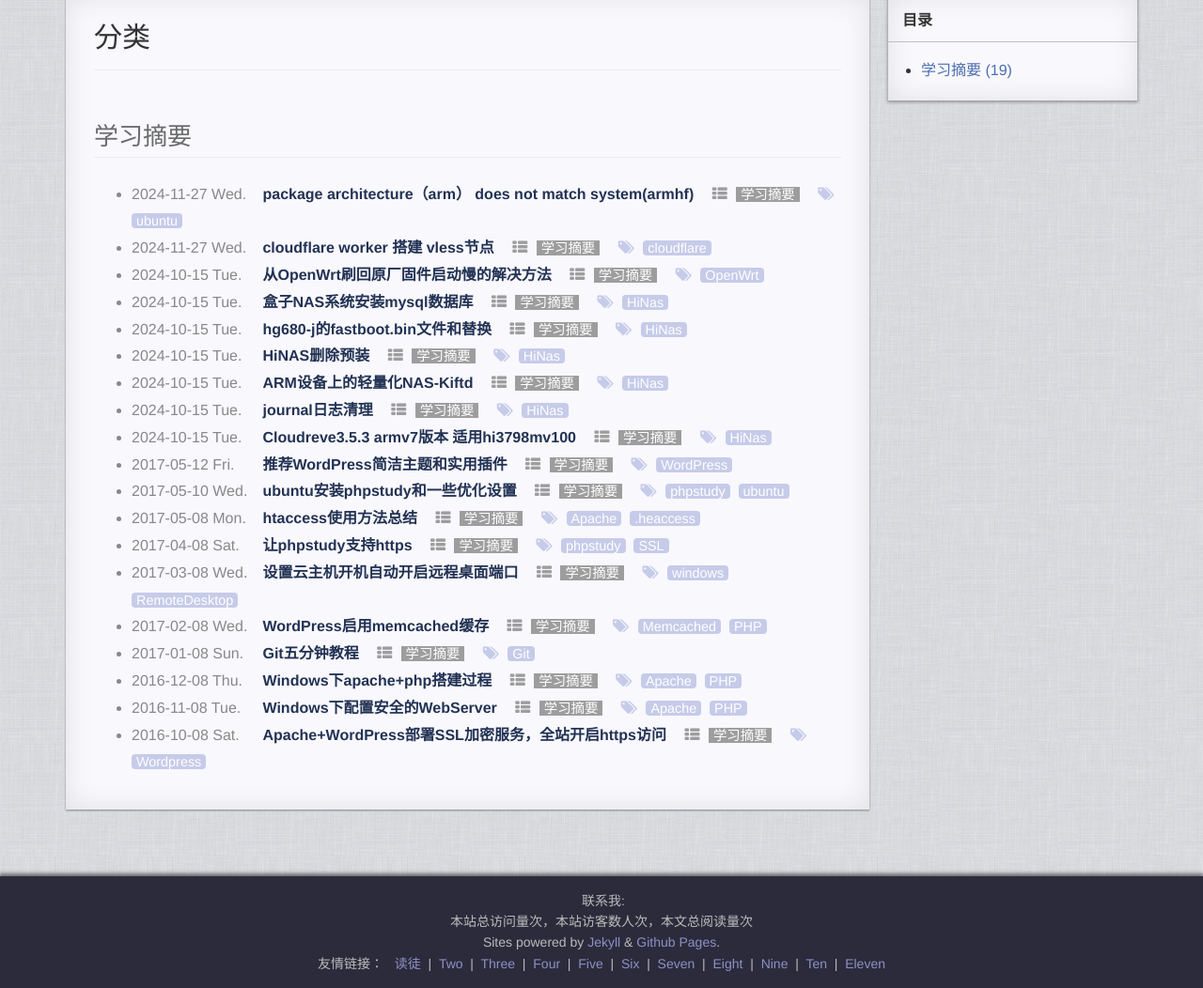
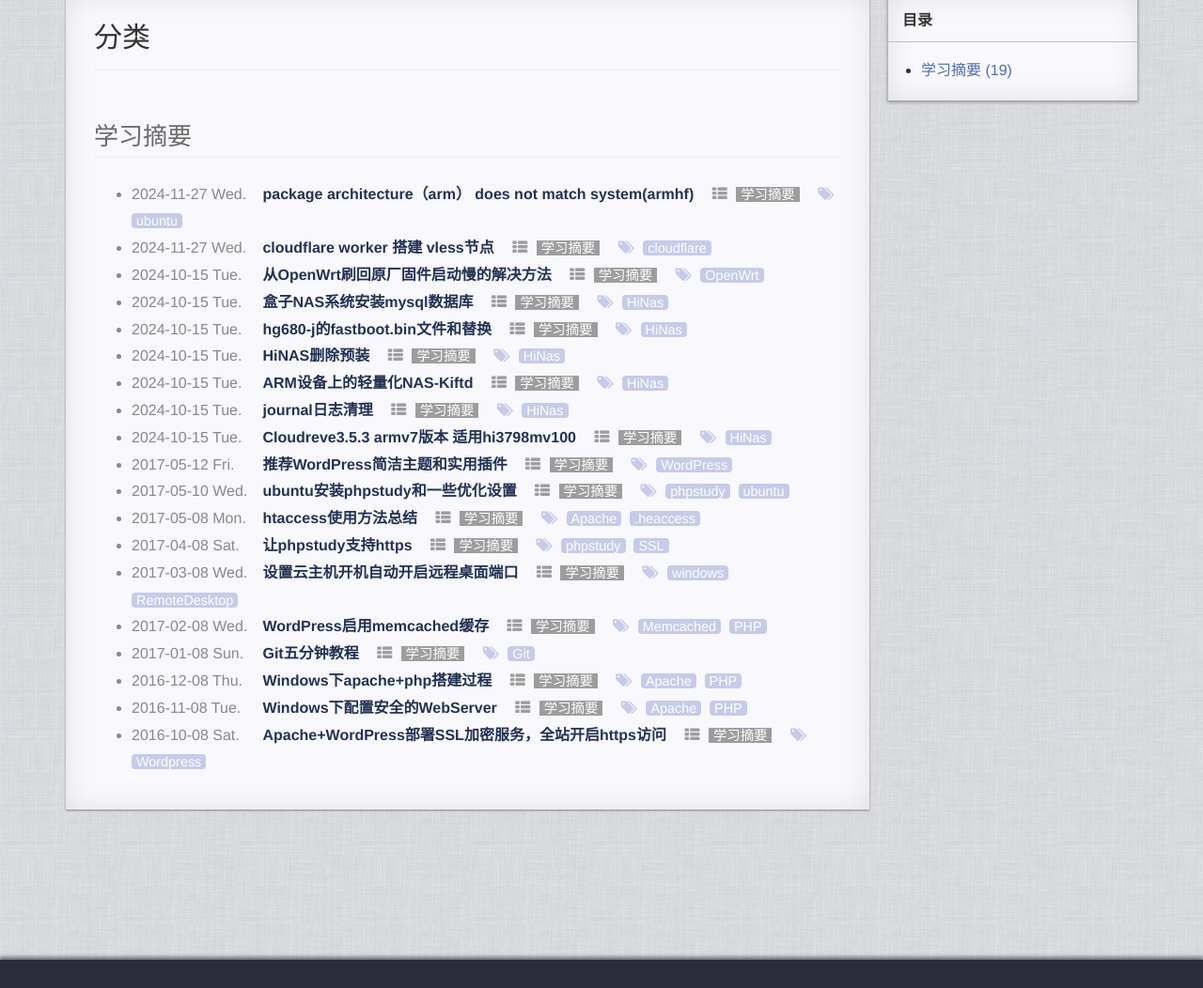
Before and after one commit to luohuilong/luohuilong.github.io, a Jekyll site: the page built from page/1category.html, in a window 1280 px wide, cut to the strip 104-1156 px from the top of the page. Shown: the whole strip at 94% size. Built offline with Jekyll 4.4.1, drawn with Linux system fonts in a browser that asks for light colours; comment, search, counter and statistics services are not loaded; a style sheet for code colours, icons or effects is not loaded.

Commit message:
Add files via upload

```diff
--- a/_includes/footer.html
+++ b/_includes/footer.html
@@ -3,7 +3,7 @@
 
     <div class="wrapper">
 
-        <p class="description">
+ <!--       <p class="description">
             {% if site.description_footer %} {{site.description_footer}} {% endif %}
         </p>
         <p class="contact">
@@ -50,7 +50,7 @@
                 &nbsp;|&nbsp;
                 <a target="_blank" href="#">Eleven</a>
             </span>
-        </p>
+        </p>-->
     </div>
 </footer>
-<script async src="//busuanzi.ibruce.info/busuanzi/2.3/busuanzi.pure.mini.js"></script>
+<!--<script async src="//busuanzi.ibruce.info/busuanzi/2.3/busuanzi.pure.mini.js"></script>-->
```
